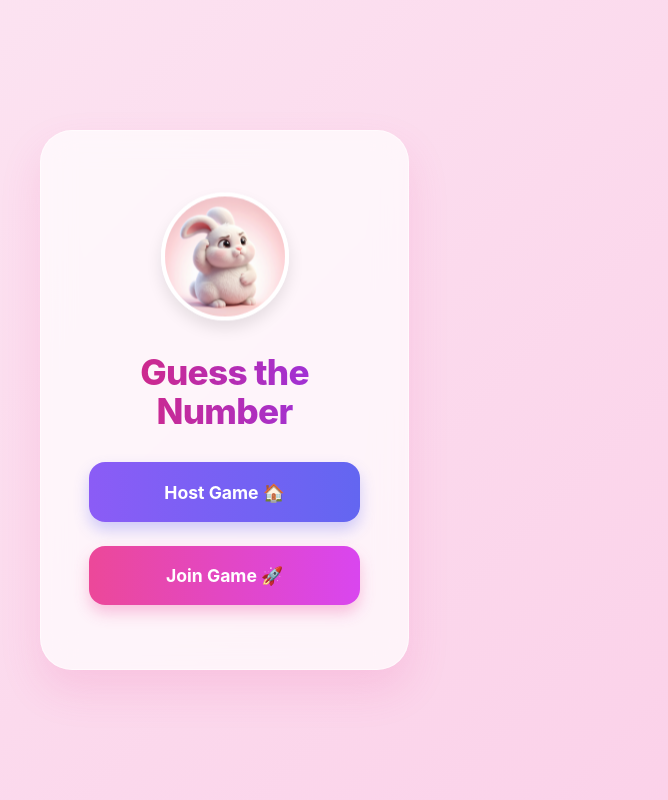
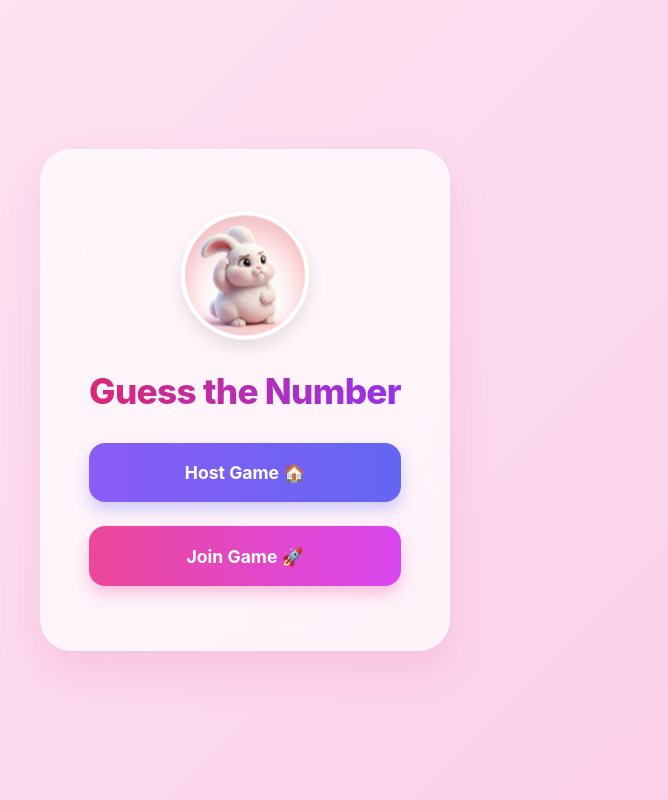
Before and after one commit to sunnycyk/guessgame, a React (Vite) app in the folder frontend/: page / in a window 1280 px wide. Shown: the whole page, without its empty margins (395-1063 px from the left). Built offline with nearby package versions, Linux system fonts and the light colour scheme; no server answers.

Commit message:
Fix CSS media query cascading order for desktop width

```diff
--- a/frontend/src/App.css
+++ b/frontend/src/App.css
@@ -45,8 +45,8 @@ body {
 
 @media (min-width: 640px) {
   .container {
-    width: 90%;
-    max-width: 650px;
+    width: 100%;
+    max-width: 768px;
     min-height: 500px;
     padding: 3rem 2rem;
     border: 1px solid var(--glass-border);
@@ -63,6 +63,7 @@ body {
     padding: 4rem 3rem;
   }
 }
+
 
 .logo-container {
   margin-bottom: 1.5rem;
```
